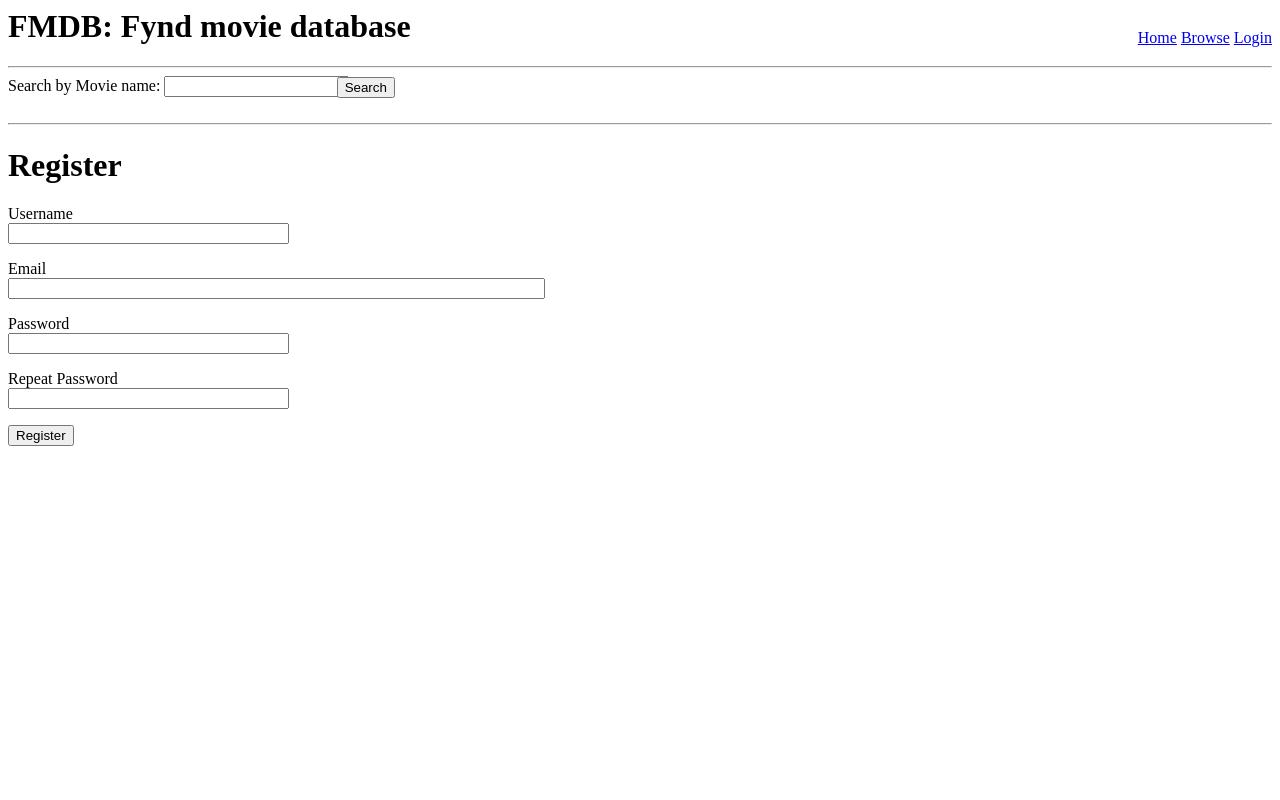
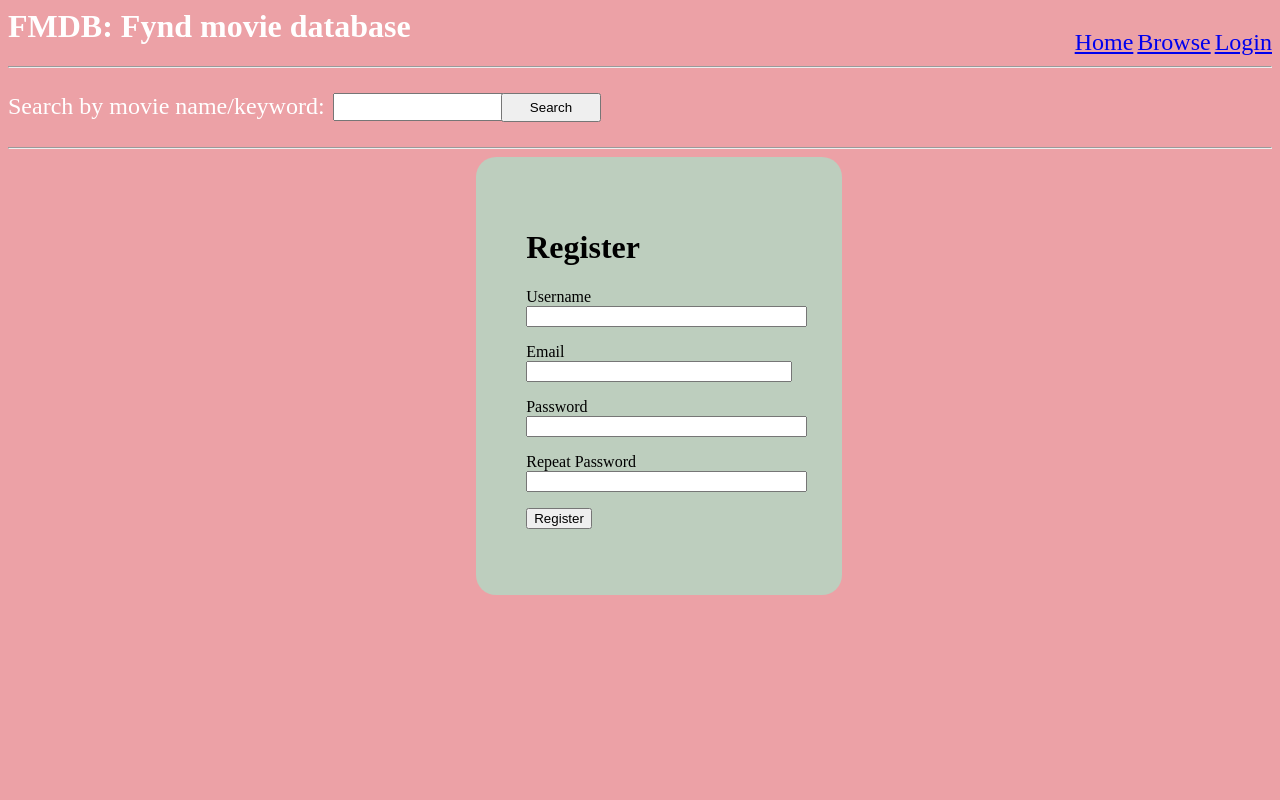
Before and after one commit to Shubhamgawle96/FyndTask, a Flask app: page /register in a window 1280 px wide. Run offline with Flask 2, Linux system fonts and the light colour scheme.

Commit message:
Added all the css

```diff
--- a/app/routes.py
+++ b/app/routes.py
@@ -112,18 +112,24 @@ def delete():
 def search():
     try:
         all_args = request.form.to_dict(flat=True)
-
-        result_dict = {}
-        i = Movie.query.filter_by(name = all_args['movie_name']).first()
-        if i is None:
-            return json.dumps({'notfound':'notfound'})
-        result_dict['name'] = i.name
-        result_dict['score'] = i.score
-        result_dict['director'] = i.director
-        result_dict['popularity'] = i.popularity
-        result_dict['genre'] = i.genre
-        result_dict['notfound'] = 'found'
-        return json.dumps(result_dict)
+        result_list = []
+        search = "%{}%".format(all_args['movie_name'])
+        print("search",search)
+        m = Movie.query.filter(Movie.name.like(search)).all()
+        print("search_result",m)
+        if m is None:
+            return json.dumps([])
+        for i in m:
+            result_dict = {}
+            result_dict['name'] = i.name
+            result_dict['score'] = i.score
+            result_dict['director'] = i.director
+            result_dict['popularity'] = i.popularity
+            result_dict['genre'] = i.genre
+            result_dict['notfound'] = 'found'
+            result_list.append(result_dict)
+        print("result_list",result_list)
+        return json.dumps(result_list)
     except Exception as e:
         raise e
 
--- a/app/static/css/style.css
+++ b/app/static/css/style.css
@@ -11,9 +11,15 @@ td, th {
 }
 
 tr:nth-child(even) {
-  background-color: #dddddd;
+  background-color: #bdcebe;
 }
-
+tr:nth-child(odd) {
+  background-color: #d6cbd3;
+}
+button{
+    width:100px;
+    height:30px;
+}
 
 /* The Modal (background) */
 .modal {
@@ -53,3 +59,30 @@ tr:nth-child(even) {
   text-decoration: none;
   cursor: pointer;
 }
+body{
+    background-color: #eca1a6;
+}
+
+a {
+    font:size:x-large;
+}
+#email{width:100%;}
+#register{
+    background-color: #bdcebe;
+    width: 21%;
+    /* padding-left: 6%; */
+    /* padding-top: 3%; */
+    padding: 4%;
+    margin-left: 37%;
+    border-radius: 20px;
+}
+#sign_in{
+          background-color: #d6cbd3;
+    width: 21%;
+    /* padding-left: 6%; */
+    /* padding-top: 3%; */
+    padding: 4%;
+    margin-left: 37%;
+    border-radius: 20px;
+}
+label { display: block; float:left;width: 213px; }
--- a/app/static/scripts/main.js
+++ b/app/static/scripts/main.js
@@ -2842,21 +2842,30 @@ function del_db(){
 //to open search result modal
 function open_search_modal(resp){
     console.log("in open_search_modal",resp);
-    if(resp['notfound'] == 'notfound'){
-        alert("Movie not found");
+    if(resp.length == 0){
+        alert("Movies not found,please refine your query");
     }
     else{
         var table = document.getElementById("search_table");
-
+        console.log("search_resp",resp);
         console.log("search_table",table);
         $('#search_table').empty();
         $('#search_table').append('<tr><th>Name</th><th>Score</th><th>Director</th><th>Popularity</th><th>Genre</th></tr>');
-        $('#search_table').append('<tr id="search_row"></tr>');
-        var row = document.getElementById("search_row");
-        console.log("tavleeee",$('#search_table'))
-        console.log("search_roe",row);
-        row.innerHTML = row.innerHTML + '<td>' + resp['name'] + '</td>' + '<td>' + resp['score'] + '</td>' +
-         '<td>' + resp['director'] + '</td>' +'<td>' + resp['popularity'] + '</td>' +'<td>' + resp['genre'] + '</td>';
+        $('#search_table').append('<tbody id="sbody">' + '</tbody>');
+        var body = document.getElementById("sbody");
+        console.log("body",body)
+        for(var i=0;i<resp.length;i++){
+            var row2 = '<tr>'+ '<td>' + resp[i]['name'] + '</td>' + '<td>' + resp[i]['score'] + '</td>' +
+                         '<td>' + resp[i]['director'] + '</td>' +'<td>' + resp[i]['popularity'] + '</td>' +'<td>' + resp[i]['genre'] + '</td>' +'</tr>';
+             console.log("roww",row2);
+             body.innerHTML = body.innerHTML + row2;
+        }
+
+//        $('#search_table').append('<tr id="search_row"></tr>');
+//        var row = document.getElementById("search_row");
+//        console.log("search_roe",row);
+//        row.innerHTML = row.innerHTML + '<td>' + resp['name'] + '</td>' + '<td>' + resp['score'] + '</td>' +
+//         '<td>' + resp['director'] + '</td>' +'<td>' + resp['popularity'] + '</td>' +'<td>' + resp['genre'] + '</td>';
         search_modal = document.getElementById("searchmodal");
         search_modal.style.display = 'block';
     }
--- a/app/templates/base.html
+++ b/app/templates/base.html
@@ -16,23 +16,23 @@
           <div class="modal-content">
             <h2>Add Movies to DB, name should be unique(Copyright issues)</h2>
             <form id="add_form" onsubmit="return false">
-              <label for="name">name:</label>
+              <label for="name">name:     </label>
               <input type="text" name="name" id="name"><br><br>
 
-              <label for="score">Score:</label>
+              <label for="score">Score:    </label>
               <input type="number" name="score" step="0.01" id="score"><br><br>
 
-              <label for="director">Director:</label>
+              <label for="director">Director:  </label>
               <input type="text" name="director" id="director"><br><br>
 
-              <label for="genre">Genre:</label>
+              <label for="genre">Genre:    </label>
               <input type="text" name="genre" id="genre"><br><br>
 
               <label for="popularity">Popularity:</label>
               <input type="number" name="popularity" step="0.01" id="popularity"><br><br>
 
-              <button onclick = "close_me('myModal')">Close</button>
-              <button onclick = "add_db()">Add</button>
+              <button style="width:48%" onclick = "close_me('myModal')">Close</button>
+              <button style="width:48%" onclick = "add_db()">Add</button>
 
             </form>
           </div>
@@ -76,7 +76,7 @@
 
         <div id="myModaldel" class="modal">
           <!-- Modal content -->
-          <div class="modal-content" style="width:45%;">
+          <div class="modal-content" style="width:60%;">
             <h2>Delete Movies</h2>
             <form id="del_form" onsubmit="return false">
 
@@ -97,7 +97,8 @@
         <div id="searchmodal" class="modal">
           <!-- Modal content -->
           <div style="width:50%;" class="modal-content">
-              <p>Search Results</p>
+              <h2>Search Results</h2>
+              <div style="height: 50%;overflow-y: auto;">
                   <table id="search_table">
                       <tr>
                         <th>Name</th>
@@ -106,6 +107,7 @@
                         <th>Popularity</th>
                         <th>Genre</th>
                       </tr>
+                      <tbody id="sbody">
                           <tr id="search_row">
                             <td>test</td>
                             <td>test</td>
@@ -113,29 +115,31 @@
                             <td>test</td>
                             <td>test</td>
                           </tr>
+                      </tbody>
                   </table>
-              <button onclick = "close_me('searchmodal')">Close</button>
+              </div>
+              <button style="margin-top: 20px;width: 100%;" onclick = "close_me('searchmodal')">Close</button>
 
           </div>
 
         </div>
 
         <div>
-            <h1>FMDB: Fynd movie database</h1>
+            <h1 style="color:white;">FMDB: Fynd movie database</h1>
             <div style="margin-top:-3%;float:right;">
-                <a href="{{ url_for('index') }}">Home</a>
-                <a href="{{ url_for('user') }}">Browse</a>
+                <a style="font-size:x-large" href="{{ url_for('index') }}">Home</a>
+                <a style="font-size:x-large"  href="{{ url_for('user') }}">Browse</a>
                 {% if current_user.is_anonymous %}
-                <a href="{{ url_for('login') }}">Login</a>
+                <a style="font-size:x-large"  href="{{ url_for('login') }}">Login</a>
                 {% else %}
-                <a href="{{ url_for('logout') }}">Logout</a>
+                <a style="font-size:x-large"  href="{{ url_for('logout') }}">Logout</a>
                 {% endif %}
             </div>
             <hr>
-            <div >
-                <label for="search" >Search by Movie name:</label>
-                <input type="text" name="search" id="search"><br><br>
-                <button style="margin-left: 26%;margin-top: -38px;" onclick = "search_movie()">Search</button>
+            <div style="margin-top:25px" >
+                <label for="search" style="width:325px;font-size:x-large;color:white" >Search by movie name/keyword:</label>
+                <input type="text" style="height:28px;" name="search" id="search"><br><br>
+                <button style="margin-left: 39%;height: 29px;width: 100px;margin-top: -46px;" onclick = "search_movie()">Search</button>
             </div>
         </div>
         <hr>
--- a/app/templates/index.html
+++ b/app/templates/index.html
@@ -2,7 +2,7 @@
 
 {% block content %}
     <div>
-        <h2 style="float:left;">Hi, {{ current_user.username }},you are an Admin you can browse,add,delete and edit a movie!!</h2>
+        <h2 style="float:left;color:white;">Hi, {{ current_user.username }},you are an Admin you can browse,add,delete and edit a movie!!</h2>
         <div style="float:right;margin-top:1%;">
             <button onclick = "add_movie()">Add</button>
             <button onclick = "edit_movie()">Edit</button>
@@ -10,7 +10,8 @@
         </div>
     </div>
     <div>
-        <table>
+        <div style="overflow-y:auto;height:65%;width:100%;">
+            <table >
               <tr>
                 <th>Name</th>
                 <th>Score</th>
@@ -33,4 +34,5 @@
 
             </table>
         </div>
+    </div>
 {% endblock %}
--- a/app/templates/login.html
+++ b/app/templates/login.html
@@ -1,7 +1,8 @@
 {% extends "base.html" %}
 
 {% block content %}
-    <h1>Sign In</h1>
+    <div id="sign_in">
+        <h1>Sign In (Admin)</h1>
         <form action="" method="post" novalidate>
             {{ form.hidden_tag() }}
             <p>
@@ -22,4 +23,5 @@
             <p>{{ form.submit() }}</p>
         </form>
          <p>New User? <a href="{{ url_for('register') }}">Click to Register!</a></p>
+    </div>
 {% endblock %}
--- a/app/templates/register.html
+++ b/app/templates/register.html
@@ -1,6 +1,7 @@
 {% extends "base.html" %}
 
 {% block content %}
+    <div id="register">
         <h1>Register</h1>
         <form action="" method="post">
             {{ form.hidden_tag() }}
@@ -13,7 +14,7 @@
             </p>
             <p>
                 {{ form.email.label }}<br>
-            {{ form.email(size=64) }}<br>
+                <span style="width: 100%;">{{ form.email(size=64) }}</span><br>
                 {% for error in form.email.errors %}
                 <span style="color: red;">[{{ error }}]</span>
                 {% endfor %}
@@ -34,4 +35,5 @@
             </p>
             <p>{{ form.submit() }}</p>
         </form>
+    </div>
 {% endblock %}
--- a/app/templates/user.html
+++ b/app/templates/user.html
@@ -1,8 +1,8 @@
 {% extends "base.html" %}
 
 {% block content %}
-    <h2>Hi, User!! you can browse and search for movies!!</h2>
-    <hr>
+    <h2 style="color:white;">Hi, User!! you can browse and search for movies!!</h2>
+    <div style="overflow-y:auto;height:65%;width:100%;">
         <table>
           <tr>
             <th>Name</th>
@@ -23,4 +23,5 @@
           {% endfor %}
 
         </table>
+    </div>
 {% endblock %}
```
Also changed, not shown: app.db. Lines whose indentation alone changed are shown as unchanged.
